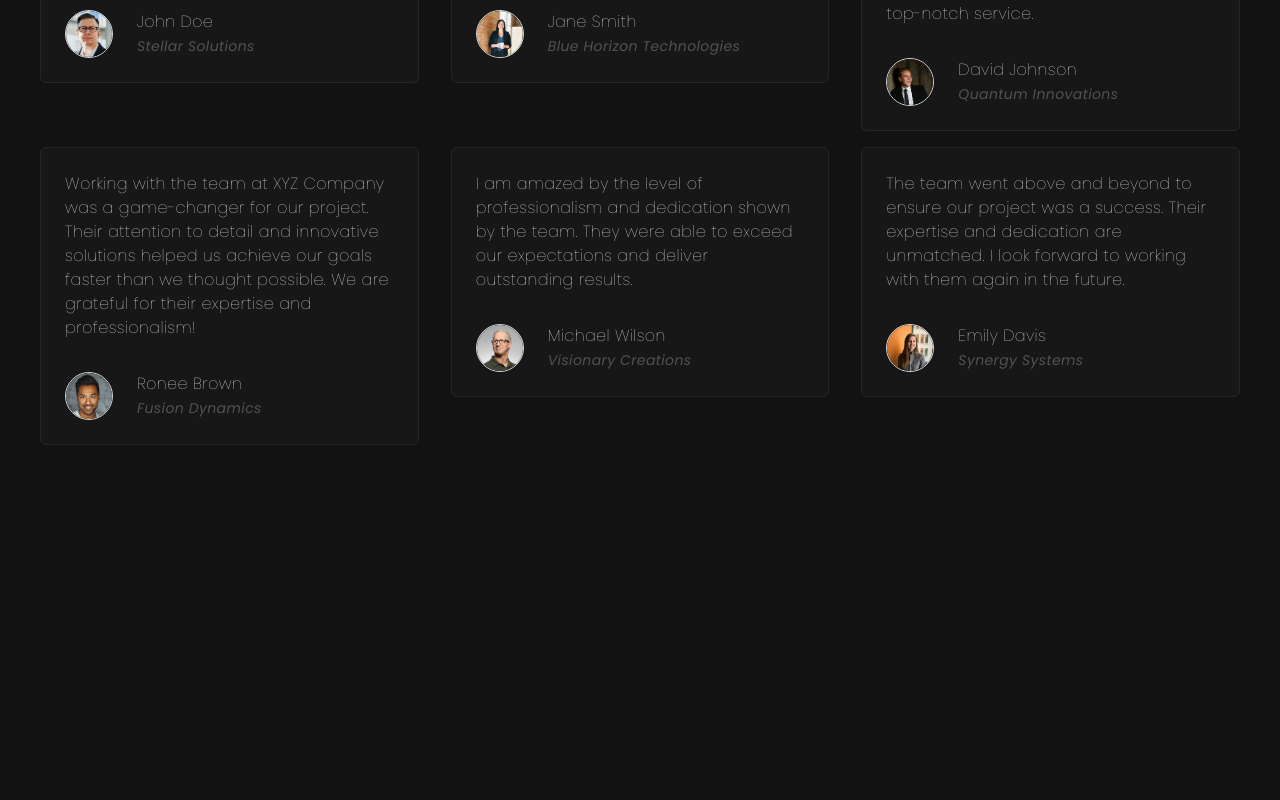
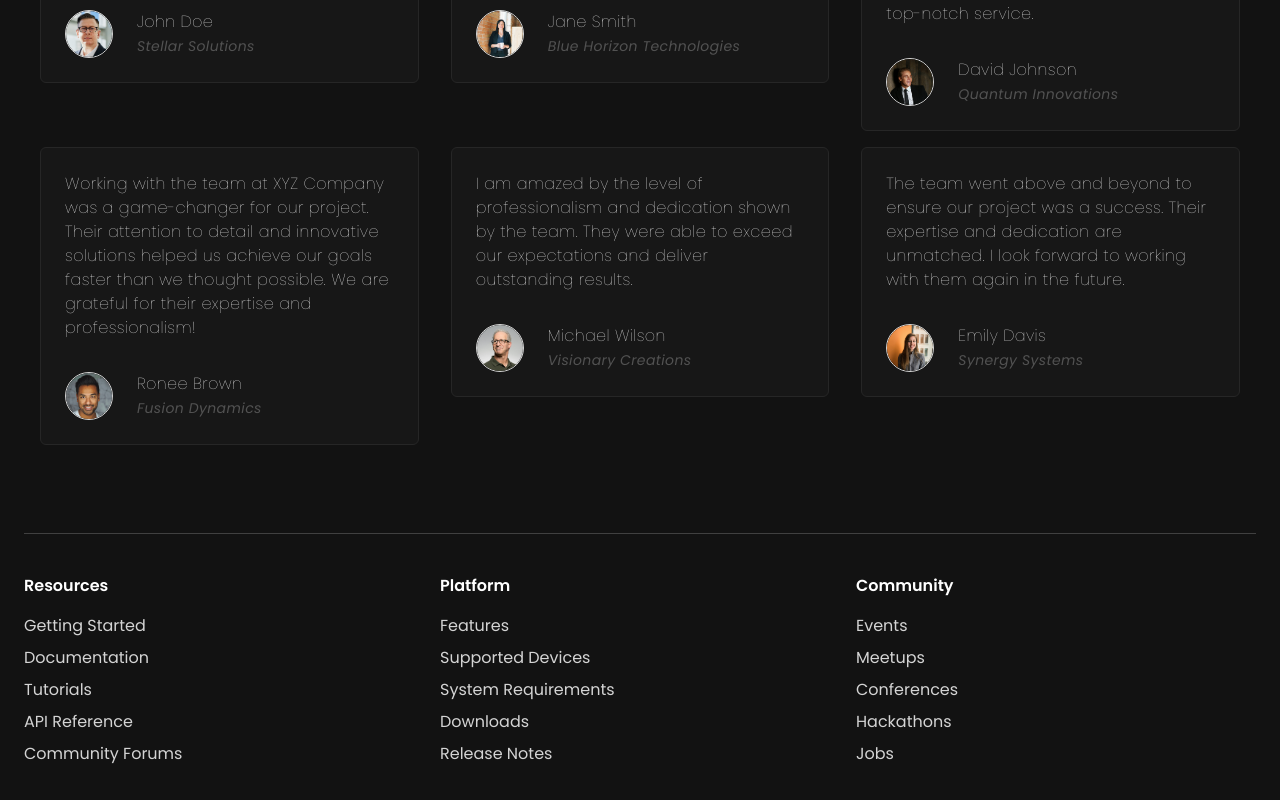
Before and after one commit to abhi-up/VirtualR, a React (Vite) app: page / in a window 1280 px wide. Shown: the part 3568-4368 px from the top of the page. Before the commit the page ends 4021 px from the top, so only its background shows below. Built offline with nearby package versions, Linux system fonts and the light colour scheme.

Commit message:
footer section

```diff
--- a/src/App.jsx
+++ b/src/App.jsx
@@ -1,4 +1,5 @@
 import FeatureSection from "./components/FeatureSection"
+import Footer from "./components/Footer"
 import HeroSection from "./components/HeroSection"
 import Navbar from "./components/Navbar"
 import Pricing from "./components/Pricing"
@@ -15,6 +16,7 @@
                 <Workflow />
                 <Pricing />
                 <Testimonials />
+                <Footer />
             </div>
         </>
     )
--- /dev/null
+++ b/src/components/Footer.jsx
@@ -0,0 +1,56 @@
+import { resourcesLinks, platformLinks, communityLinks } from "../constants"
+const Footer = () => {
+    return (
+        <footer className="mt-20 border-t py-10 border-neutral-700">
+            <div className="grid grid-cols-2 lg:grid-cols-3 gap-4">
+                <div>
+                    <h3 className="text-md font-semibold mb-4">Resources</h3>
+                    <ul className="space-y-2">
+                        {resourcesLinks.map((link, index) => (
+                            <li key={index}>
+                                <a
+                                    href={link.href}
+                                    className="text-neutral-300 hover:text-white"
+                                >
+                                    {link.text}
+                                </a>
+                            </li>
+                        ))}
+                    </ul>
+                </div>
+                <div>
+                    <h3 className="text-md font-semibold mb-4">Platform</h3>
+                    <ul className="space-y-2">
+                        {platformLinks.map((link, index) => (
+                            <li key={index}>
+                                <a
+                                    href={link.href}
+                                    className="text-neutral-300 hover:text-white"
+                                >
+                                    {link.text}
+                                </a>
+                            </li>
+                        ))}
+                    </ul>
+                </div>
+                <div>
+                    <h3 className="text-md font-semibold mb-4">Community</h3>
+                    <ul className="space-y-2">
+                        {communityLinks.map((link, index) => (
+                            <li key={index}>
+                                <a
+                                    href={link.href}
+                                    className="text-neutral-300 hover:text-white"
+                                >
+                                    {link.text}
+                                </a>
+                            </li>
+                        ))}
+                    </ul>
+                </div>
+            </div>
+        </footer>
+    )
+}
+
+export default Footer
```
